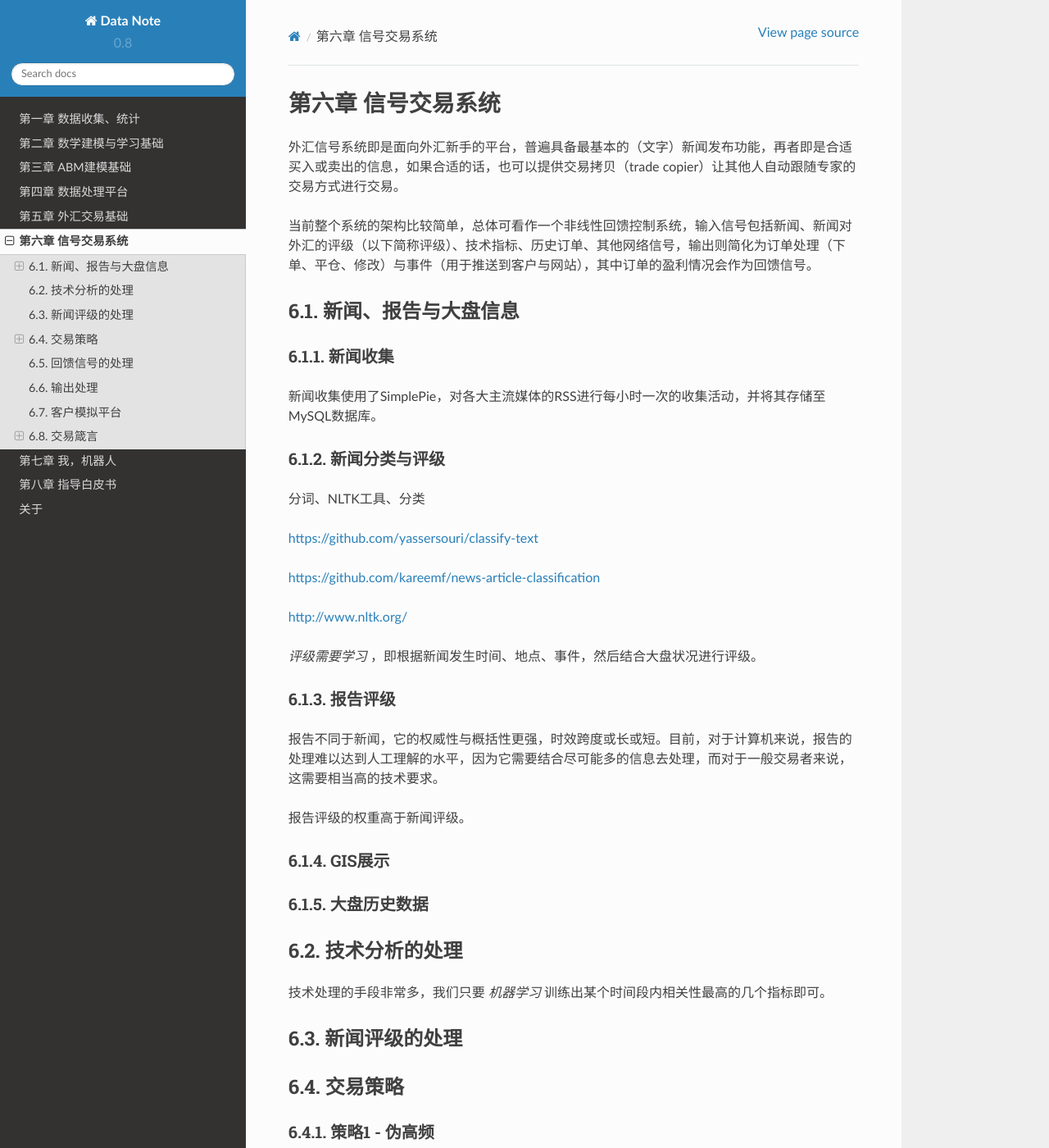
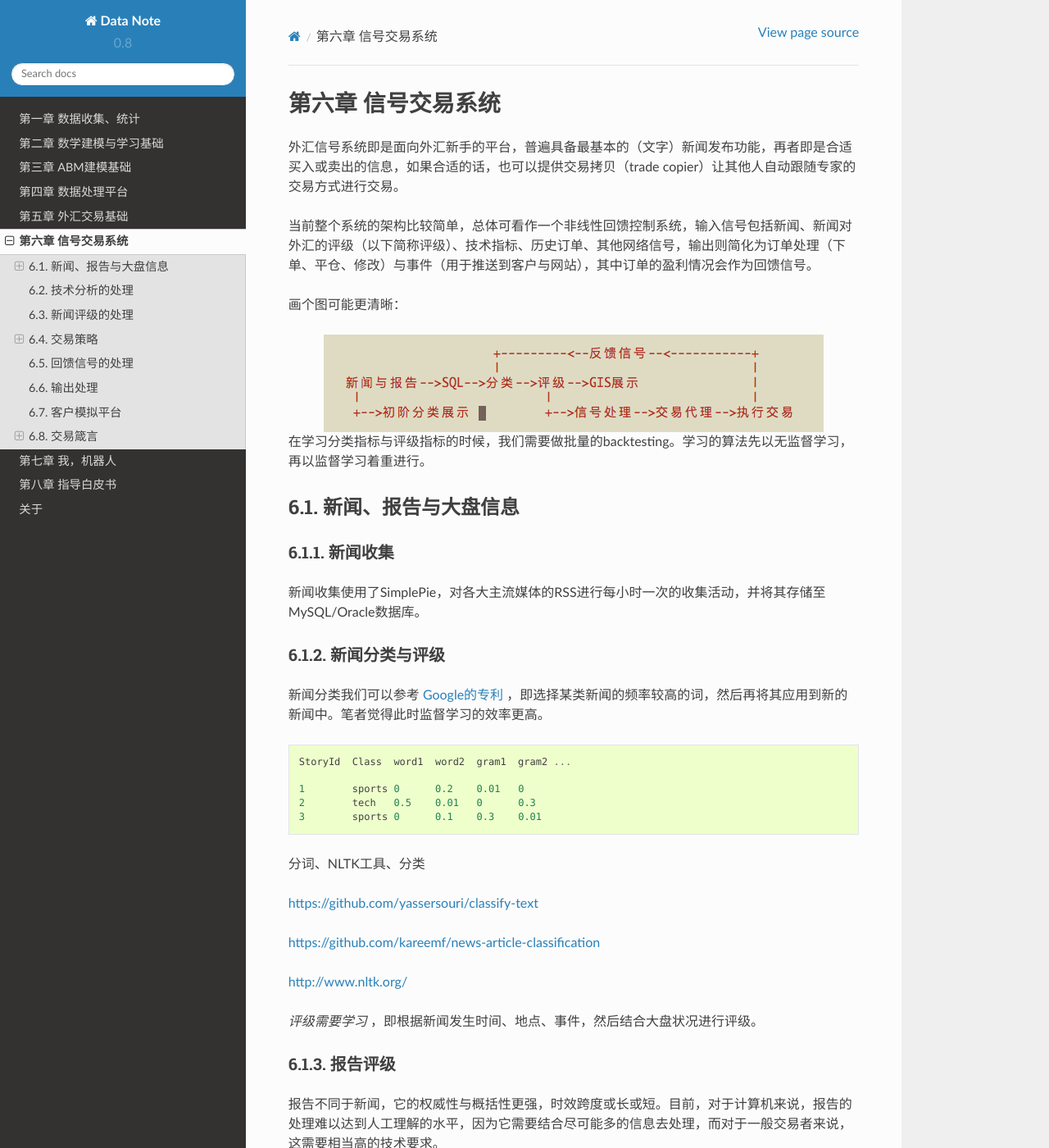
Before and after one commit to lofyer/DataNote, a Sphinx documentation site: the page built from source/posts/ch06.rst, in a window 1280 px wide and 1400 px high. Shown: the whole window at 82% size. Built offline with Sphinx 7.4.7 and the Read the Docs theme 2.0.0, drawn with Linux system fonts in a browser that asks for light colours.

Commit message:
news: classification and git

```diff
--- a/source/posts/ch06.rst
+++ b/source/posts/ch06.rst
@@ -6,6 +6,14 @@
 
 当前整个系统的架构比较简单，总体可看作一个非线性回馈控制系统，输入信号包括新闻、新闻对外汇的评级（以下简称评级）、技术指标、历史订单、其他网络信号，输出则简化为订单处理（下单、平仓、修改）与事件（用于推送到客户与网站），其中订单的盈利情况会作为回馈信号。
 
+画个图可能更清晰：
+
+.. image:: ../images/arch.png
+    :align: center
+
+在学习分类指标与评级指标的时候，我们需要做批量的backtesting。学习的算法先以无监督学习，再以监督学习着重进行。
+
+
 -----------------------------
 6.1. 新闻、报告与大盘信息
 -----------------------------
@@ -13,10 +21,21 @@
 6.1.1. 新闻收集
 ================
 
-新闻收集使用了SimplePie，对各大主流媒体的RSS进行每小时一次的收集活动，并将其存储至MySQL数据库。
+新闻收集使用了SimplePie，对各大主流媒体的RSS进行每小时一次的收集活动，并将其存储至MySQL/Oracle数据库。
 
 6.1.2. 新闻分类与评级
 ======================
+
+新闻分类我们可以参考 `Google的专利 <http://www.patentstorm.us/applications/20120158711/description.html>`_ ，即选择某类新闻的频率较高的词，然后再将其应用到新的新闻中。笔者觉得此时监督学习的效率更高。
+
+.. code::
+
+    StoryId  Class  word1  word2  gram1  gram2 ...
+
+    1        sports 0      0.2    0.01   0
+    2        tech   0.5    0.01   0      0.3
+    3        sports 0      0.1    0.3    0.01
+
 
 分词、NLTK工具、分类
 
```
Also changed, not shown: source/images/arch.png (added).
